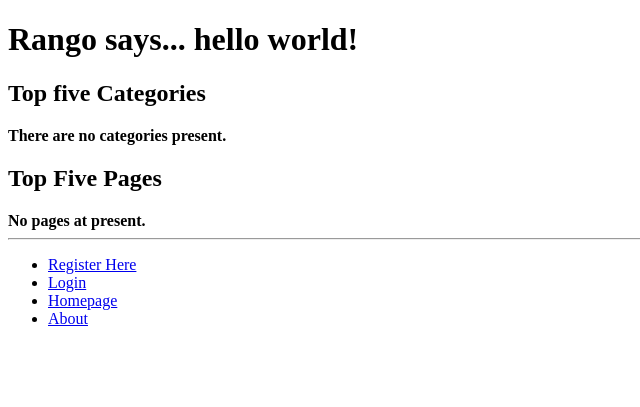
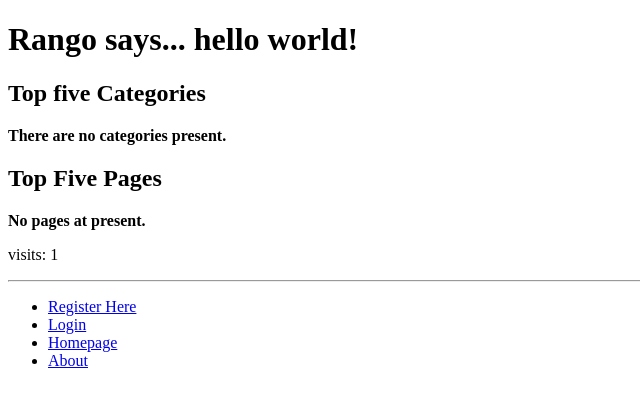
Before and after one commit to 2066891A/tangowithdjango, a Django app: page /rango/ in a window 1280 px wide. Shown: the top 407 px of the page, without its empty margins (0-640 px from the left). Run offline with Django 3.2, Linux system fonts and the light colour scheme; data that the repository does not hold is empty.

Commit message:
Chapter 11 - completed

```diff
--- a/tango_with_django_project/rango/views.py
+++ b/tango_with_django_project/rango/views.py
@@ -8,6 +8,7 @@ from rango.forms import UserForm, UserProfileForm
 from django.contrib.auth import authenticate, login
 from django.http import HttpResponseRedirect, HttpResponse
 from django.contrib.auth.decorators import login_required
+from datetime import datetime
 
 def index(request):
     # Query the database for a list of ALL categories currently stored.
@@ -20,11 +21,47 @@ def index(request):
     pages_list = Page.objects.order_by('-views')[:5]
     context_dict['pages'] = pages_list
 
-    # Render the response and send it back!
-    return render(request, 'rango/index.html', context_dict)
+    # Get the number of visits to the site.
+    # We use the COOKIES.get() function to obtain the visits cookie.
+    # If the cookie exists, the value returned is casted to an integer.
+    # If the cookie doesn't exist, we default to zero and cast that.
+    visits = request.session.get('visits')
+    if not visits:
+        visits = 1
+    reset_last_visit_time = False
+
+    last_visit = request.session.get('last_visit')
+    if last_visit:
+        last_visit_time = datetime.strptime(last_visit[:-7], "%Y-%m-%d %H:%M:%S")
+
+        if (datetime.now() - last_visit_time).days > 0:
+            # ...reassign the value of the cookie to +1 of what it was before...
+            visits += 1
+            # ...and update the last visit cookie, too.
+            reset_last_visit_time = True
+    else:
+        # Cookie last_visit doesn't exist, so create it to the current date/time.
+        reset_last_visit_time = True
+
+    if reset_last_visit_time:
+        request.session['last_visit'] = str(datetime.now())
+        request.session['visits'] = visits
+    context_dict['visits'] = visits
+
+    response = render(request,'rango/index.html', context_dict)
+
+    return response
+
 
 def about(request):
-    return render(request,'rango/about.html')
+    # If the visits session varible exists, take it and use it.
+    # If it doesn't, we haven't visited the site so set the count to zero.
+    if request.session.get('visits'):
+        count = request.session.get('visits')
+    else:
+        count = 0
+
+    return render(request, 'rango/about.html', {'visits': count})
 
 def category(request, category_name_slug):
 
@@ -108,7 +145,6 @@ def add_page(request, category_name_slug):
     return render(request, 'rango/add_page.html', context_dict)
 
 def register(request):
-
     # A boolean value for telling the template whether the registration was successful.
     # Set to False initially. Code changes value to True when registration succeeds.
     registered = False
--- a/tango_with_django_project/templates/rango/about.html
+++ b/tango_with_django_project/templates/rango/about.html
@@ -9,4 +9,5 @@
 		by Jake Aldred 2066891A</h1>
 	<img src="{% static "images/me&ryan.jpg" %}" alt="Picture of me & ryan"
 	 height="200" width="200" />
+	 <p> visits: {{ visits }}</p>
 {% endblock %}
--- a/tango_with_django_project/templates/rango/index.html
+++ b/tango_with_django_project/templates/rango/index.html
@@ -33,4 +33,5 @@
         {% else %}
         	<strong>No pages at present.</strong>
         {% endif %}
+        <p> visits: {{ visits }}</p>
 {% endblock %}
```
